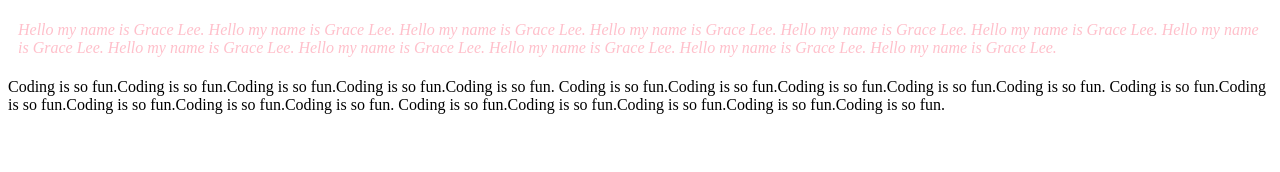
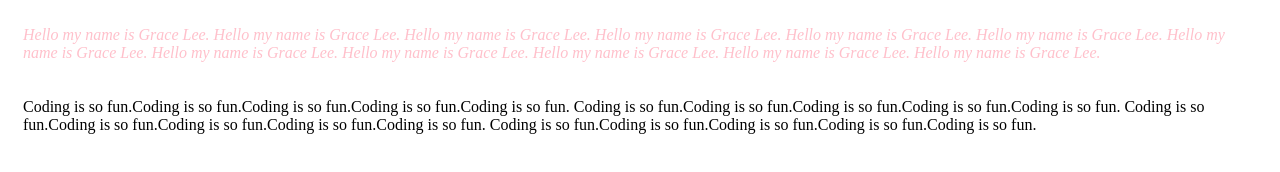
Before and after one commit to graceleelaa/practice_classes, a plain HTML site: page index.html in a window 1280 px wide. Drawn offline with Linux system fonts and the light colour scheme.

Commit message:
more spacing

```diff
--- a/index.html
+++ b/index.html
@@ -12,7 +12,7 @@
 				font-style:italic;
 			}
 			.spacing{
-				padding: 5px 10px;
+				padding: 10px 15px;
 			}
 
 		</style>
@@ -33,7 +33,7 @@
 		</p>
 
 
-		<p>
+		<p class= spacing>
 		Coding is so fun.Coding is so fun.Coding is so fun.Coding is so fun.Coding is so fun.
 		Coding is so fun.Coding is so fun.Coding is so fun.Coding is so fun.Coding is so fun.
 		Coding is so fun.Coding is so fun.Coding is so fun.Coding is so fun.Coding is so fun.
```
